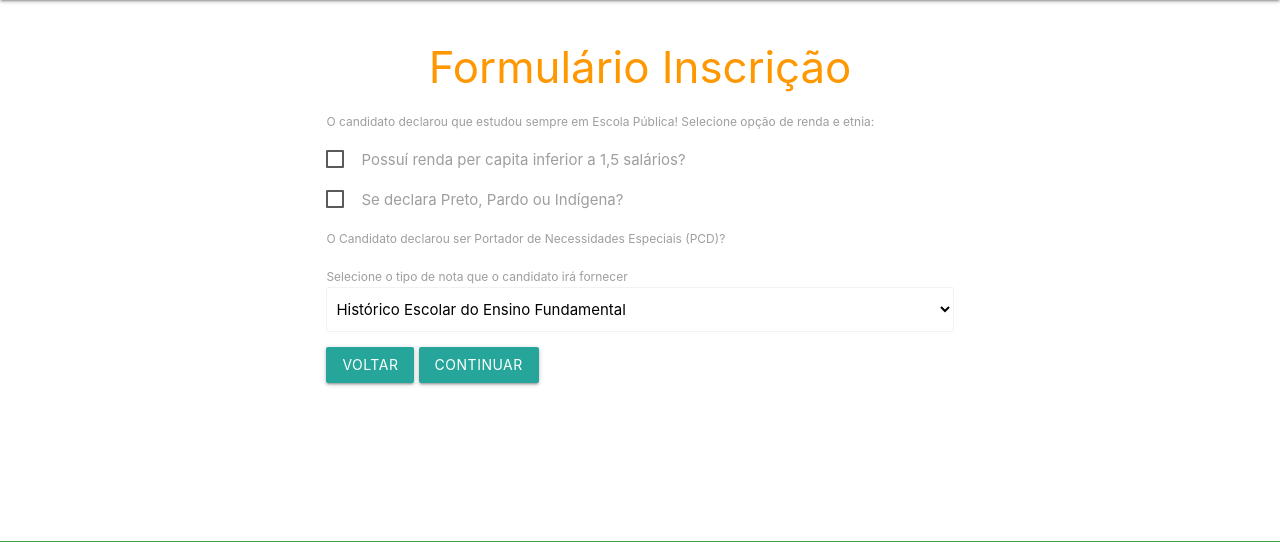
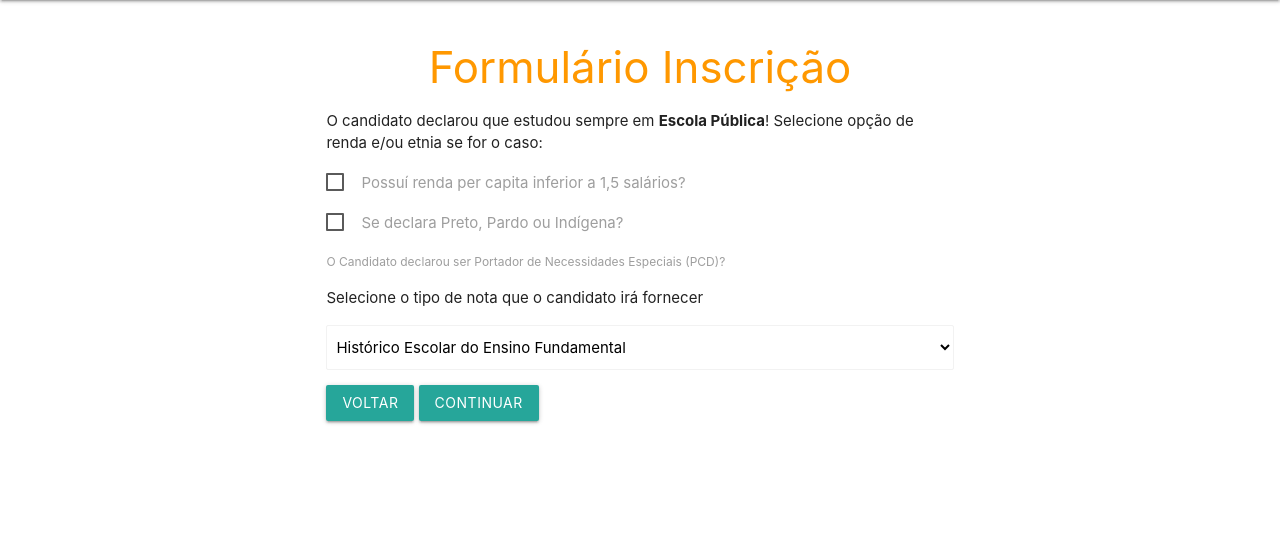
Before and after one commit to miguelzamberlan/pse, a Django app: template inscricao/templates/inscricao_seleciona.html in a window 1280 px wide. Shown: the part 64-606 px from the top of the page. Run offline with Django 3.2, Linux system fonts and the light colour scheme; tables that the repository leaves empty hold one stand-in row (values such as "Sample post"); the template is opened without the code that fills it: values that come from a table or form of the project are taken from there, most other values are stand-ins (such as "Sample title", 1, 10 or a date in 2020).

Commit message:
Informação adicional na inscrição

```diff
--- a/inscricao/templates/inscricao.html
+++ b/inscricao/templates/inscricao.html
@@ -6,6 +6,9 @@
             <h3 class="header center orange-text">Formulário Inscrição</h3>
             <form action="{% url 'inscricao:continuar' %}" method="post">
                 {% csrf_token %}
+                <p>
+                    Caso o aluno opte por concorrer a <b>vagas reservadas</b> escolha uma opção abaixo, caso contrário clique em "continuar" para seguir com <b>Ampla Concorrência</b>!
+                </p>
                 <p>
                     <label>
                         {{ form.escolapublica }}
--- a/inscricao/templates/inscricao_seleciona.html
+++ b/inscricao/templates/inscricao_seleciona.html
@@ -15,7 +15,7 @@
                     <label>
                         <input type="hidden" name="escolapublica" id="id_escolapublica"  {% if escolapublica %} value="True" {% endif %}>
                         {% if escolapublica %}
-                        <span>O candidato declarou que estudou sempre em Escola Pública! Selecione opção de renda e etnia:</span>
+                            <p>O candidato declarou que estudou sempre em <b>Escola Pública</b>! Selecione opção de renda e/ou etnia se for o caso:</p>
                         {% endif %}
                     </label>
                 </p>
@@ -42,7 +42,7 @@
                     </label>
                 </p>
                 <p>
-                    <label>Selecione o tipo de nota que o candidato irá fornecer</label>
+                    <p>Selecione o tipo de nota que o candidato irá fornecer</p>
                     <select name="opcao" id="opcao" class="browser-default">
                       <option value="1">Histórico Escolar do Ensino Fundamental</option>
                       <option value="2">Certificado de Conclusão via provão ou análogos</option>
```
